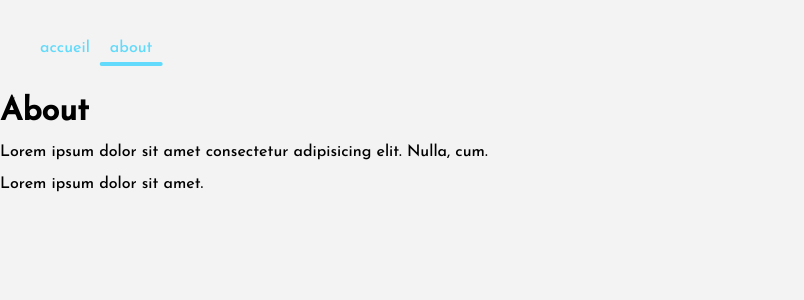
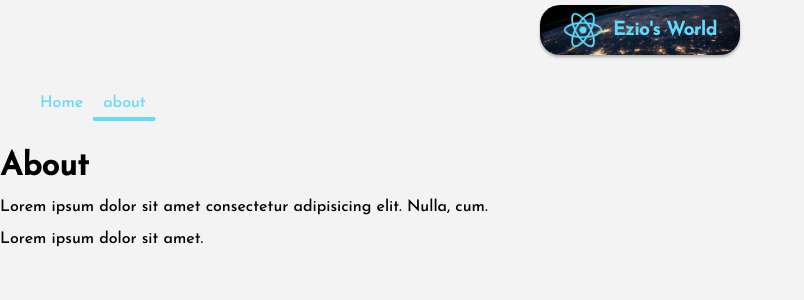
Before and after one commit to j3r3mC/react-test, a React (Create React App) app in the folder react-app/: page /about in a window 1280 px wide. Shown: the top 300 px of the page, without its empty margins (0-804 px from the left). Built offline with nearby package versions, Linux system fonts and the light colour scheme.

Commit message:
ADD COMPONENT Logo.js

```diff
--- /dev/null
+++ b/react-app/src/components/Logo.js
@@ -0,0 +1,14 @@
+import React from 'react';
+
+const Logo = () => {
+    return (
+        <div className='logo'>
+            {/*Les images importées depuis la balise img sont accessibles dans public*/}
+            <img src="./logo192.png" alt="logo react" />
+            <h3>Ezio's World</h3>
+
+        </div>
+    );
+};
+
+export default Logo;
--- a/react-app/src/components/Navigation.js
+++ b/react-app/src/components/Navigation.js
@@ -6,7 +6,7 @@
         <div className='navigation'>
             <ul>
                 <NavLink to="/" className={(nav) => (nav.isActive ? "nav-active" : "")} >
-                    <li>accueil</li>
+                    <li>Home</li>
                 </NavLink>
                 <NavLink to="/about" className={(nav) => (nav.isActive ? "nav-active" : "")}>
                     <li>about</li>
--- a/react-app/src/pages/About.js
+++ b/react-app/src/pages/About.js
@@ -1,9 +1,11 @@
 import React from 'react';
 import Navigation from '../components/Navigation';
+import Logo from '../components/Logo';
 
 const About = () => {
     return (
         <div>
+            <Logo />
             <Navigation></Navigation>
             <h1>About</h1>
             <br />
--- a/react-app/src/pages/Home.js
+++ b/react-app/src/pages/Home.js
@@ -1,11 +1,13 @@
 import React from 'react';
 import Navigation from '../components/Navigation';
+import Logo from '../components/Logo';
 
 const Home = () => {
     return (
         <div>
+            <Logo />
             <Navigation />
-            <h1>Accueil</h1>
+            <h1>Home</h1>
 
             <p>Welcom in my app, enjoy</p>
         </div>
```
